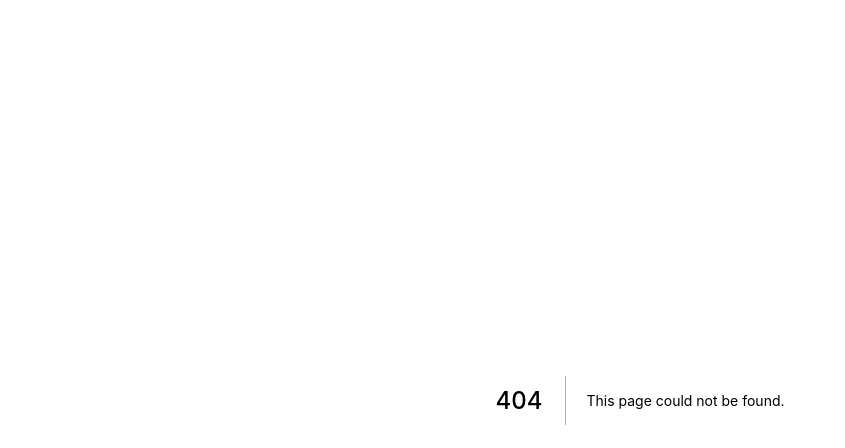
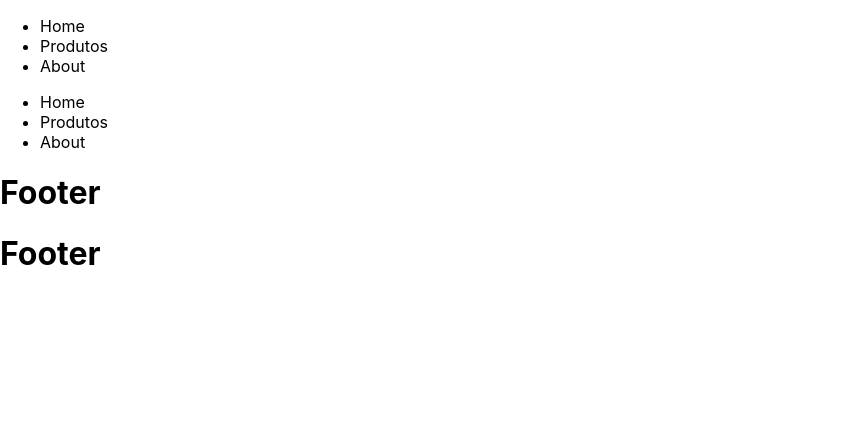
Before and after one commit to DemetrioOz/NextJS_First_Project, a Next.js app: page /Components/MainContainer in a window 1280 px wide. Before the commit this address had no page. Shown: the top 448 px of the page, without its empty margins (0-845 px from the left). Built offline with nearby package versions, Linux system fonts and the light colour scheme.

Commit message:
components de layout

```diff
--- /dev/null
+++ b/pages/Components/Footer.js
@@ -0,0 +1,7 @@
+export default function Footer() {
+  return (
+    <>
+      <h1>Footer</h1>
+    </>
+  );
+}
--- /dev/null
+++ b/pages/Components/MainContainer.js
@@ -0,0 +1,12 @@
+import Navbar from "./Navbar";
+import Footer from "./Footer";
+
+export default function MainContainer({ children }) {
+  return (
+    <>
+      <Navbar />
+      <div>{children}</div>
+      <Footer />
+    </>
+  );
+}
--- a/pages/_app.js
+++ b/pages/_app.js
@@ -1,7 +1,13 @@
 import "../styles/globals.css";
 
+import MainContainer from "./Components/MainContainer";
+
 function MyApp({ Component, pageProps }) {
-  return <Component {...pageProps} />;
+  return (
+    <MainContainer>
+      <Component {...pageProps} />
+    </MainContainer>
+  );
 }
 
 export default MyApp;
--- a/pages/about.js
+++ b/pages/about.js
@@ -1,9 +1,6 @@
-import Navbar from "./Components/Navbar";
-
 export default function About() {
   return (
     <>
-      <Navbar />
       <h1>Pagina de About</h1>
     </>
   );
--- a/pages/index.js
+++ b/pages/index.js
@@ -1,11 +1,8 @@
 import styles from "../styles/Home.module.css";
-
-import Navbar from "./Components/Navbar";
 
 export default function Home() {
   return (
     <div className={styles.container}>
-      <Navbar />
       <h1>Hello World Next!</h1>
     </div>
   );
--- a/pages/products/index.js
+++ b/pages/products/index.js
@@ -1,11 +1,8 @@
 import Link from "next/link";
-
-import Navbar from "../Components/Navbar";
 
 export default function Products() {
   return (
     <>
-      <Navbar />
       <h1>Pagina de Produtos</h1>
       <ul>
         <li>
--- a/pages/products/pants/bluepant.js
+++ b/pages/products/pants/bluepant.js
@@ -1,9 +1,6 @@
-import Navbar from "../../Components/Navbar";
-
 export default function BluePant() {
   return (
     <>
-      <Navbar />
       <h1>Calça azul</h1>
     </>
   );
--- a/pages/products/pants/index.js
+++ b/pages/products/pants/index.js
@@ -1,11 +1,8 @@
 import Link from "next/link";
-
-import Navbar from "../../Components/Navbar";
 
 export default function Pants() {
   return (
     <>
-      <Navbar />
       <h1>Calças</h1>
       <ul>
         <li>
--- a/pages/products/pants/redpant.js
+++ b/pages/products/pants/redpant.js
@@ -1,9 +1,6 @@
-import Navbar from "../../Components/Navbar";
-
 export default function RedPant() {
   return (
     <>
-      <Navbar />
       <h1>Calça Vermelha</h1>;
     </>
   );
--- a/pages/products/shirts.js
+++ b/pages/products/shirts.js
@@ -1,9 +1,6 @@
-import Navbar from "../Components/Navbar";
-
 export default function Shirts() {
   return (
     <>
-      <Navbar />
       <h1>Camisa - R$ 19,90</h1>;
     </>
   );
```
